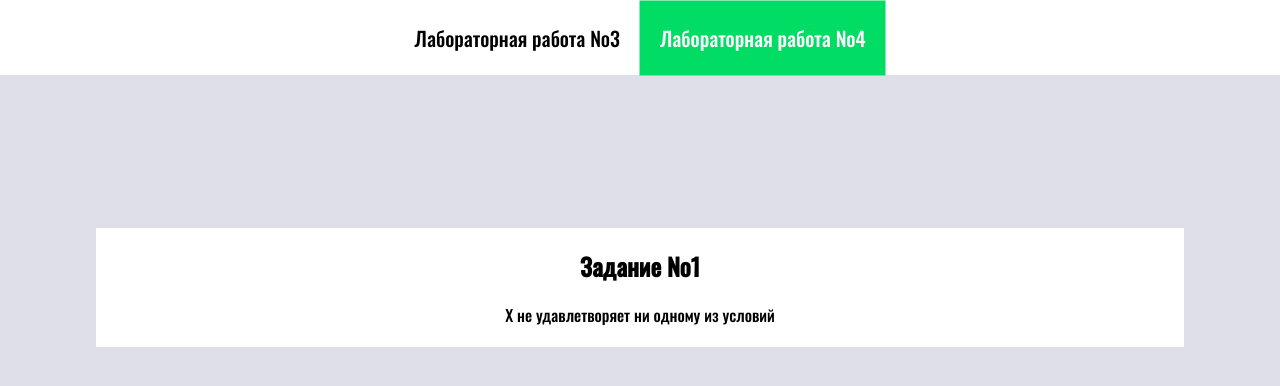
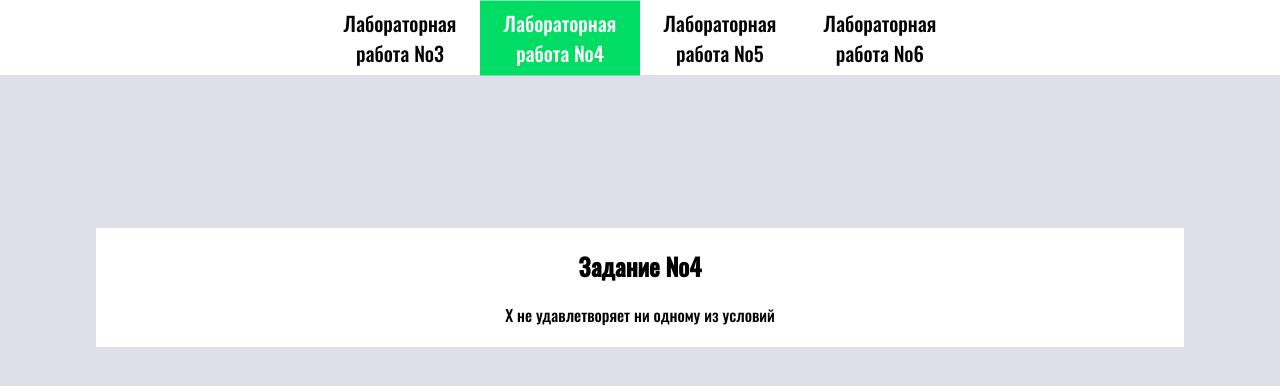
Before and after one commit to xXReCreatorXx/kiriakow_isp21_a, a PHP site: page /page/lab4/four.php in a window 1280 px wide. Shown: the top 386 px of the page. Run offline with PHP 8.4, Linux system fonts and the light colour scheme; data that the repository does not hold is empty.

Commit message:
Update four.php

```diff
--- a/page/lab4/four.php
+++ b/page/lab4/four.php
@@ -1,5 +1,3 @@
-
-
 <HTML>
     <HEAD>
         <meta charset="UTF-8">
@@ -8,21 +6,26 @@
         <meta name="discription" content="Just PHP and HTML">
         <meta name="keywords" content="PHPinfo">
         <link rel="stylesheet" href="../lab3/one.css">
-        <TITLE>PHPInfo</TITLE>
+        <TITLE>Задание №4</TITLE>
     </HEAD>
 
     <BODY>
         <div class="header">
             <div class="header_menu">
                 <div class="header_menu_button"><a class="link" href="../../index.php">Лабораторная работа №3</a></div>
+
                 <div class="header_menu_button button_activ"><a class="link link_activ" href="index.php">Лабораторная работа №4</a></div>
+
+                <div class="header_menu_button"><a class="link" href="../lab5/index.php">Лабораторная работа №5</a></div>
+
+                <div class="header_menu_button"><a class="link" href="../lab6/index.php">Лабораторная работа №6</a></div>
             </div>
         </div>
 
         <div class="content">
 
             <div class="content_block">
-                <H2 class="title">Задание №1</H2>
+                <H2 class="title">Задание №4</H2>
 
                 <?php
                 $x = $_POST["X"];
```
